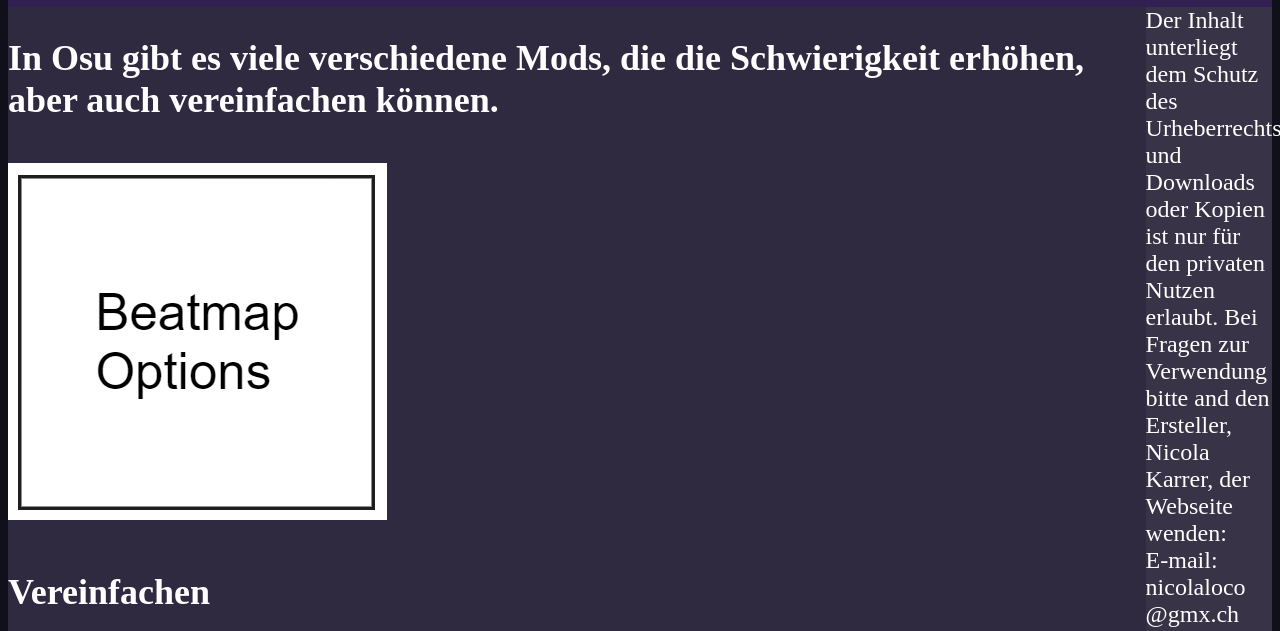
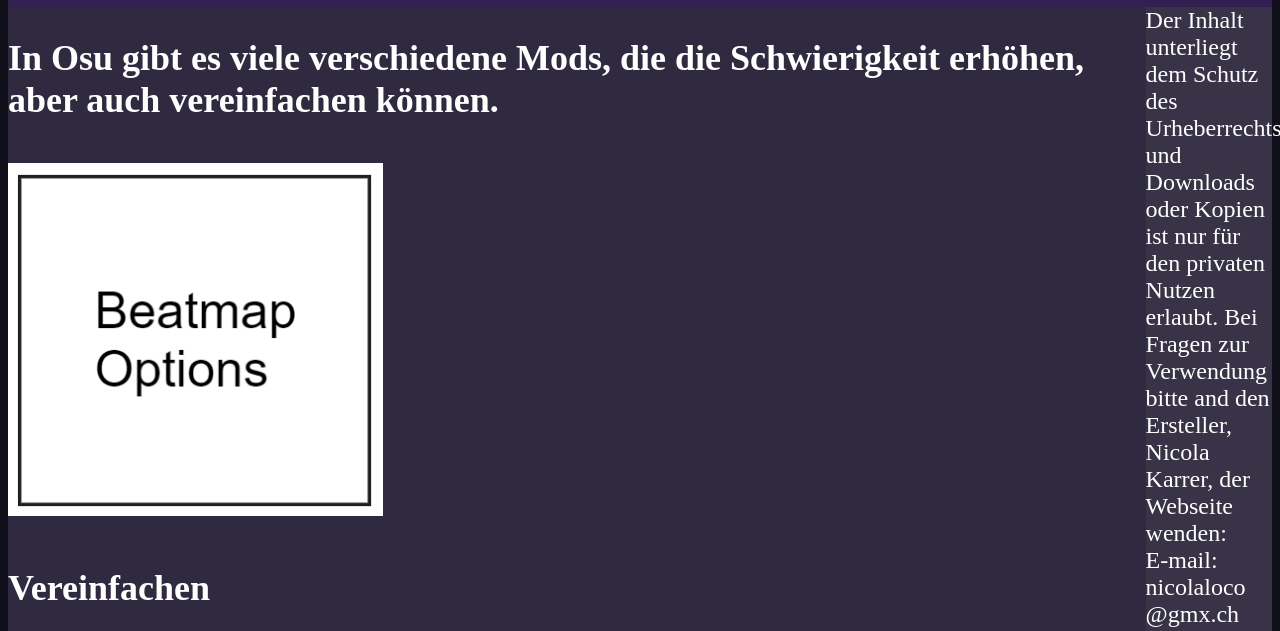
Before and after one commit to HeliumxD/Modul_293, a plain HTML site: page Mods.html in a window 1280 px wide. Shown: the part 131-762 px from the top of the page. Drawn offline with Linux system fonts and the light colour scheme.

Commit message:
Update Mods.html

```diff
--- a/Mods.html
+++ b/Mods.html
@@ -40,9 +40,7 @@
             <h2>
                 In Osu gibt es viele verschiedene Mods, die die Schwierigkeit erhöhen,
                 aber auch vereinfachen können. <br><br>
-              <div class="Bild2">
-                <img src="Image/Screenshot 2023-06-26 142413.png" alt="Beatmap Option Icon"> <br><br>
-              </div>
+                <img src="Image/Screenshot 2023-06-26 142413.png" class="Bild2" alt="Beatmap Option Icon"> <br><br>
                 Vereinfachen
             </h2>
             <h4>
```
